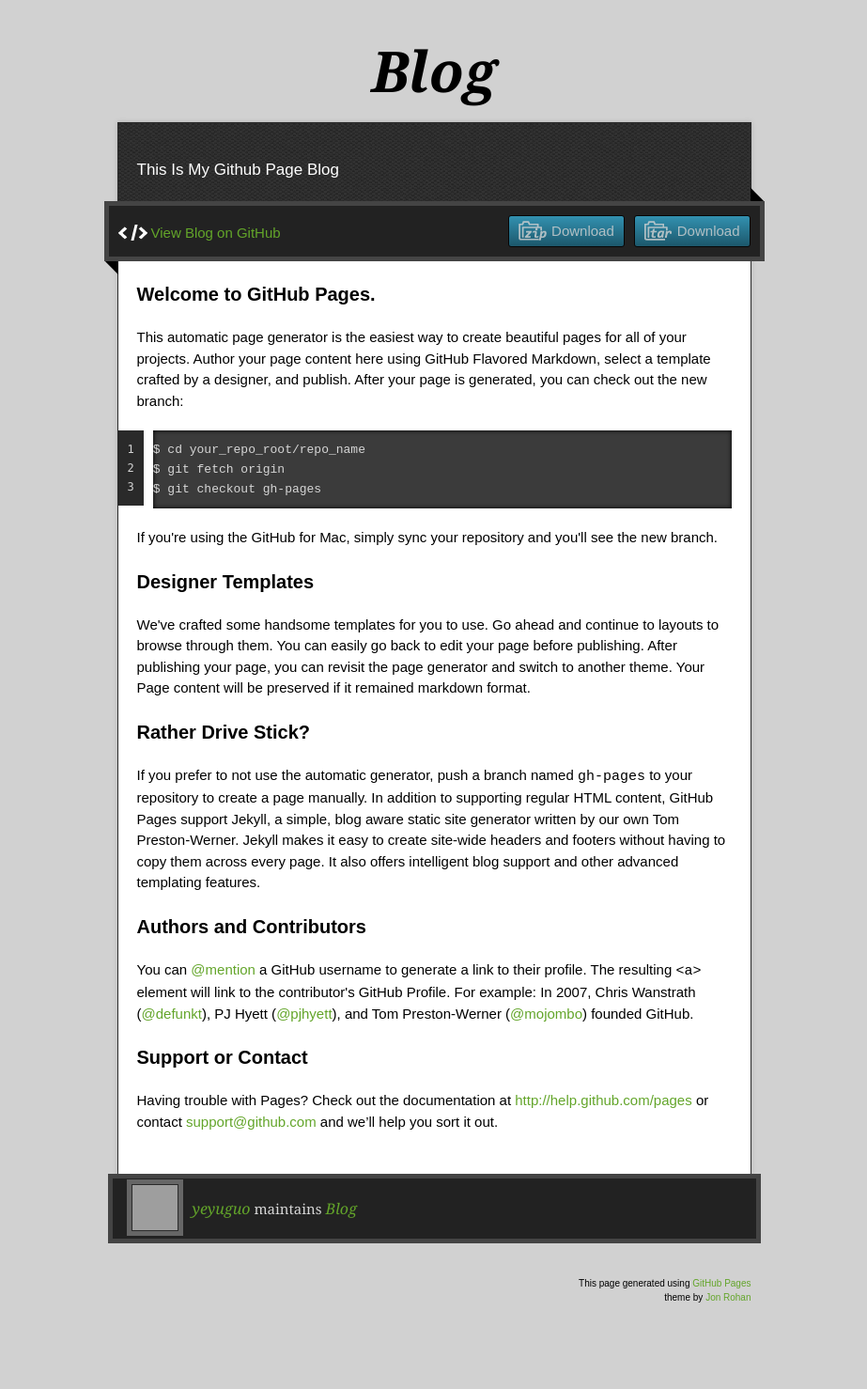
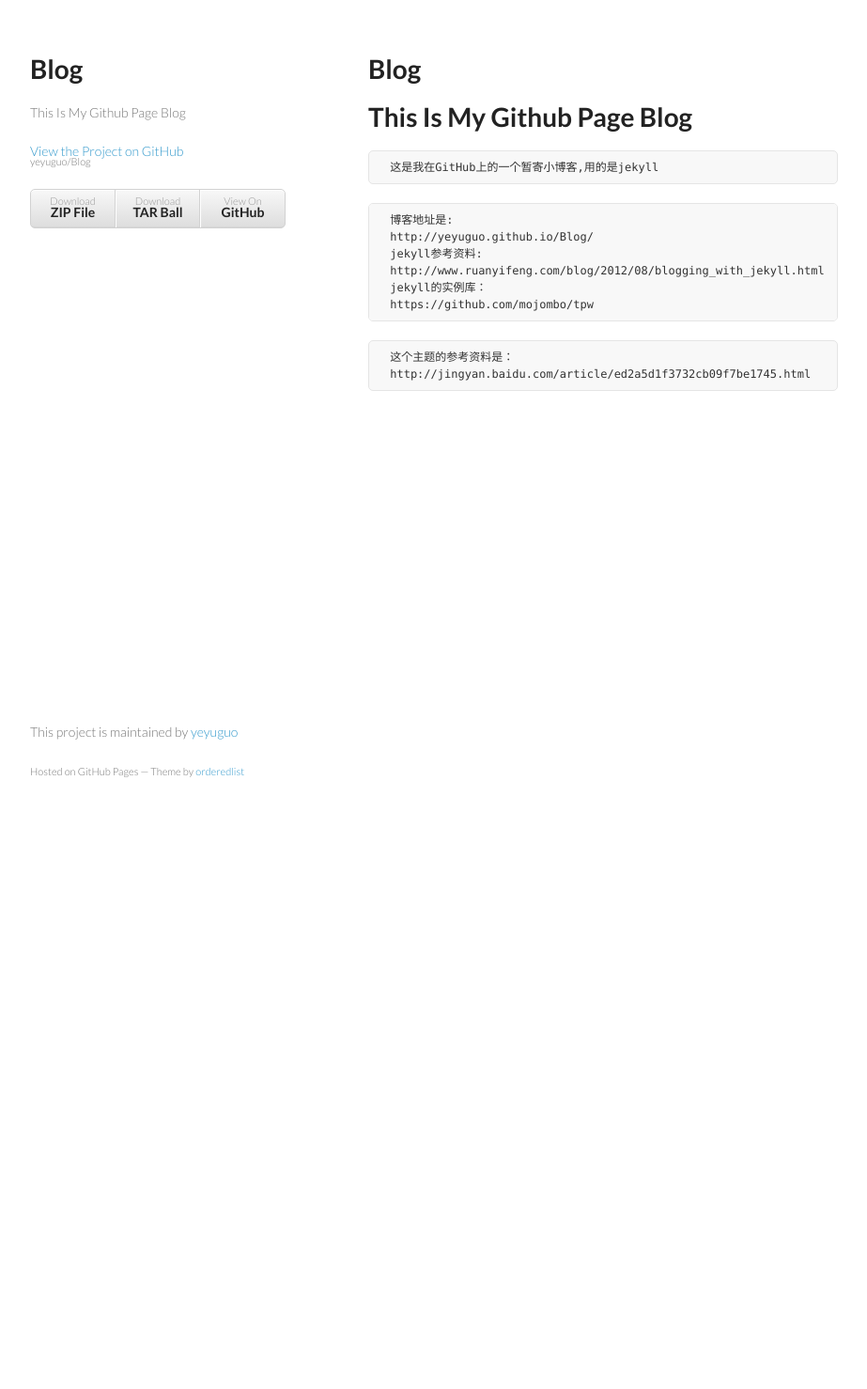
Before and after one commit to yeyuguo/Blog, a Jekyll site: the page index.html, which Jekyll copies as it is, in a window 1280 px wide. Shown: the whole page at 94% size, without its empty margins (178-1101 px from the left). Built offline with Jekyll 4.4.1, drawn with Linux system fonts in a browser that asks for light colours; nearby versions of some CDN libraries; after the commit the page ends 900 px from its top, so only the background shows below that; grey boxes are pictures that could not be loaded.

Commit message:
Create gh-pages branch via GitHub

```diff
--- a/index.html
+++ b/index.html
@@ -1,92 +1,66 @@
 <!doctype html>
-<!-- The Time Machine GitHub pages theme was designed and developed by Jon Rohan, on Feb 7, 2012. -->
-<!-- Follow him for fun. http://twitter.com/jonrohan. Tail his code on http://github.com/jonrohan -->
 <html>
   <head>
     <meta charset="utf-8">
-  <meta http-equiv="X-UA-Compatible" content="IE=edge,chrome=1">
+    <meta http-equiv="X-UA-Compatible" content="chrome=1">
+    <title>Blog by yeyuguo</title>
 
-  <link rel="stylesheet" href="stylesheets/stylesheet.css" media="screen">
+    <link rel="stylesheet" href="stylesheets/styles.css">
     <link rel="stylesheet" href="stylesheets/pygment_trac.css">
-  <script type="text/javascript" src="https://ajax.googleapis.com/ajax/libs/jquery/1.7.1/jquery.min.js"></script>
-  <script type="text/javascript" src="javascripts/script.js"></script>
-
-  <title>Blog</title>
-  <meta name="description" content="This Is My Github Page Blog">
-
-  <meta name="viewport" content="width=device-width,initial-scale=1">
-
+    <meta name="viewport" content="width=device-width, initial-scale=1, user-scalable=no">
+    <!--[if lt IE 9]>
+    <script src="//html5shiv.googlecode.com/svn/trunk/html5.js"></script>
+    <![endif]-->
   </head>
-
   <body>
-
     <div class="wrapper">
       <header>
-      <h1 class="title">Blog</h1>
+        <h1>Blog</h1>
+        <p>This Is My Github Page Blog</p>
+
+        <p class="view"><a href="https://github.com/yeyuguo/Blog">View the Project on GitHub <small>yeyuguo/Blog</small></a></p>
+
+
+        <ul>
+          <li><a href="https://github.com/yeyuguo/Blog/zipball/master">Download <strong>ZIP File</strong></a></li>
+          <li><a href="https://github.com/yeyuguo/Blog/tarball/master">Download <strong>TAR Ball</strong></a></li>
+          <li><a href="https://github.com/yeyuguo/Blog">View On <strong>GitHub</strong></a></li>
+        </ul>
       </header>
-    <div id="container">
-      <p class="tagline">This Is My Github Page Blog</p>
-      <div id="main" role="main">
-        <div class="download-bar">
-        <div class="inner">
-          <a href="https://github.com/yeyuguo/Blog/tarball/master" class="download-button tar"><span>Download</span></a>
-          <a href="https://github.com/yeyuguo/Blog/zipball/master" class="download-button zip"><span>Download</span></a>
-          <a href="https://github.com/yeyuguo/Blog" class="code">View Blog on GitHub</a>
-        </div>
-        <span class="blc"></span><span class="trc"></span>
-        </div>
-        <article class="markdown-body">
-          <h3>
-<a name="welcome-to-github-pages" class="anchor" href="#welcome-to-github-pages"><span class="octicon octicon-link"></span></a>Welcome to GitHub Pages.</h3>
+      <section>
+        <h1>
+<a name="blog" class="anchor" href="#blog"><span class="octicon octicon-link"></span></a>Blog</h1>
 
-<p>This automatic page generator is the easiest way to create beautiful pages for all of your projects. Author your page content here using GitHub Flavored Markdown, select a template crafted by a designer, and publish. After your page is generated, you can check out the new branch:</p>
+<h1></h1>
 
-<pre><code>$ cd your_repo_root/repo_name
-$ git fetch origin
-$ git checkout gh-pages
+<h1>
+<a name="this-is-my-github-page-blog" class="anchor" href="#this-is-my-github-page-blog"><span class="octicon octicon-link"></span></a>This Is My Github Page Blog</h1>
+
+<pre><code> 这是我在GitHub上的一个暂寄小博客,用的是jekyll
 </code></pre>
 
-<p>If you're using the GitHub for Mac, simply sync your repository and you'll see the new branch.</p>
+<h1></h1>
 
-<h3>
-<a name="designer-templates" class="anchor" href="#designer-templates"><span class="octicon octicon-link"></span></a>Designer Templates</h3>
+<pre><code> 博客地址是:
+ http://yeyuguo.github.io/Blog/
+ jekyll参考资料:
+ http://www.ruanyifeng.com/blog/2012/08/blogging_with_jekyll.html
+ jekyll的实例库：
+ https://github.com/mojombo/tpw
+</code></pre>
 
-<p>We've crafted some handsome templates for you to use. Go ahead and continue to layouts to browse through them. You can easily go back to edit your page before publishing. After publishing your page, you can revisit the page generator and switch to another theme. Your Page content will be preserved if it remained markdown format.</p>
+<h1></h1>
 
-<h3>
-<a name="rather-drive-stick" class="anchor" href="#rather-drive-stick"><span class="octicon octicon-link"></span></a>Rather Drive Stick?</h3>
-
-<p>If you prefer to not use the automatic generator, push a branch named <code>gh-pages</code> to your repository to create a page manually. In addition to supporting regular HTML content, GitHub Pages support Jekyll, a simple, blog aware static site generator written by our own Tom Preston-Werner. Jekyll makes it easy to create site-wide headers and footers without having to copy them across every page. It also offers intelligent blog support and other advanced templating features.</p>
-
-<h3>
-<a name="authors-and-contributors" class="anchor" href="#authors-and-contributors"><span class="octicon octicon-link"></span></a>Authors and Contributors</h3>
-
-<p>You can <a href="https://github.com/blog/821" class="user-mention">@mention</a> a GitHub username to generate a link to their profile. The resulting <code>&lt;a&gt;</code> element will link to the contributor's GitHub Profile. For example: In 2007, Chris Wanstrath (<a href="https://github.com/defunkt" class="user-mention">@defunkt</a>), PJ Hyett (<a href="https://github.com/pjhyett" class="user-mention">@pjhyett</a>), and Tom Preston-Werner (<a href="https://github.com/mojombo" class="user-mention">@mojombo</a>) founded GitHub.</p>
-
-<h3>
-<a name="support-or-contact" class="anchor" href="#support-or-contact"><span class="octicon octicon-link"></span></a>Support or Contact</h3>
-
-<p>Having trouble with Pages? Check out the documentation at <a href="http://help.github.com/pages">http://help.github.com/pages</a> or contact <a href="mailto:support@github.com">support@github.com</a> and we’ll help you sort it out.</p>
-        </article>
-      </div>
-    </div>
+<pre><code> 这个主题的参考资料是：
+ http://jingyan.baidu.com/article/ed2a5d1f3732cb09f7be1745.html
+</code></pre>
+      </section>
       <footer>
-      <div class="owner">
-      <p><a href="https://github.com/yeyuguo" class="avatar"><img src="https://avatars3.githubusercontent.com/u/8602918?v=2&amp;s=60" width="48" height="48"></a> <a href="https://github.com/yeyuguo">yeyuguo</a> maintains <a href="https://github.com/yeyuguo/Blog">Blog</a></p>
-
-
-      </div>
-      <div class="creds">
-        <small>This page generated using <a href="http://pages.github.com/">GitHub Pages</a><br>theme by <a href="https://twitter.com/jonrohan/">Jon Rohan</a></small>
-      </div>
+        <p>This project is maintained by <a href="https://github.com/yeyuguo">yeyuguo</a></p>
+        <p><small>Hosted on GitHub Pages &mdash; Theme by <a href="https://github.com/orderedlist">orderedlist</a></small></p>
       </footer>
     </div>
-  <div class="current-section">
-    <a href="#top">Scroll to top</a>
-    <a href="https://github.com/yeyuguo/Blog/tarball/master" class="tar">tar</a><a href="https://github.com/yeyuguo/Blog/zipball/master" class="zip">zip</a><a href="" class="code">source code</a>
-    <p class="name"></p>
-  </div>
-
+    <script src="javascripts/scale.fix.js"></script>
 
   </body>
 </html>
--- /dev/null
+++ b/javascripts/scale.fix.js
@@ -0,0 +1,17 @@
+var metas = document.getElementsByTagName('meta');
+var i;
+if (navigator.userAgent.match(/iPhone/i)) {
+  for (i=0; i<metas.length; i++) {
+    if (metas[i].name == "viewport") {
+      metas[i].content = "width=device-width, minimum-scale=1.0, maximum-scale=1.0";
+    }
+  }
+  document.addEventListener("gesturestart", gestureStart, false);
+}
+function gestureStart() {
+  for (i=0; i<metas.length; i++) {
+    if (metas[i].name == "viewport") {
+      metas[i].content = "width=device-width, minimum-scale=0.25, maximum-scale=1.6";
+    }
+  }
+}
--- /dev/null
+++ b/stylesheets/styles.css
@@ -0,0 +1,255 @@
+@import url(https://fonts.googleapis.com/css?family=Lato:300italic,700italic,300,700);
+
+body {
+  padding:50px;
+  font:14px/1.5 Lato, "Helvetica Neue", Helvetica, Arial, sans-serif;
+  color:#777;
+  font-weight:300;
+}
+
+h1, h2, h3, h4, h5, h6 {
+  color:#222;
+  margin:0 0 20px;
+}
+
+p, ul, ol, table, pre, dl {
+  margin:0 0 20px;
+}
+
+h1, h2, h3 {
+  line-height:1.1;
+}
+
+h1 {
+  font-size:28px;
+}
+
+h2 {
+  color:#393939;
+}
+
+h3, h4, h5, h6 {
+  color:#494949;
+}
+
+a {
+  color:#39c;
+  font-weight:400;
+  text-decoration:none;
+}
+
+a small {
+  font-size:11px;
+  color:#777;
+  margin-top:-0.6em;
+  display:block;
+}
+
+.wrapper {
+  width:860px;
+  margin:0 auto;
+}
+
+blockquote {
+  border-left:1px solid #e5e5e5;
+  margin:0;
+  padding:0 0 0 20px;
+  font-style:italic;
+}
+
+code, pre {
+  font-family:Monaco, Bitstream Vera Sans Mono, Lucida Console, Terminal;
+  color:#333;
+  font-size:12px;
+}
+
+pre {
+  padding:8px 15px;
+  background: #f8f8f8;
+  border-radius:5px;
+  border:1px solid #e5e5e5;
+  overflow-x: auto;
+}
+
+table {
+  width:100%;
+  border-collapse:collapse;
+}
+
+th, td {
+  text-align:left;
+  padding:5px 10px;
+  border-bottom:1px solid #e5e5e5;
+}
+
+dt {
+  color:#444;
+  font-weight:700;
+}
+
+th {
+  color:#444;
+}
+
+img {
+  max-width:100%;
+}
+
+header {
+  width:270px;
+  float:left;
+  position:fixed;
+}
+
+header ul {
+  list-style:none;
+  height:40px;
+
+  padding:0;
+
+  background: #eee;
+  background: -moz-linear-gradient(top, #f8f8f8 0%, #dddddd 100%);
+  background: -webkit-gradient(linear, left top, left bottom, color-stop(0%,#f8f8f8), color-stop(100%,#dddddd));
+  background: -webkit-linear-gradient(top, #f8f8f8 0%,#dddddd 100%);
+  background: -o-linear-gradient(top, #f8f8f8 0%,#dddddd 100%);
+  background: -ms-linear-gradient(top, #f8f8f8 0%,#dddddd 100%);
+  background: linear-gradient(top, #f8f8f8 0%,#dddddd 100%);
+
+  border-radius:5px;
+  border:1px solid #d2d2d2;
+  box-shadow:inset #fff 0 1px 0, inset rgba(0,0,0,0.03) 0 -1px 0;
+  width:270px;
+}
+
+header li {
+  width:89px;
+  float:left;
+  border-right:1px solid #d2d2d2;
+  height:40px;
+}
+
+header ul a {
+  line-height:1;
+  font-size:11px;
+  color:#999;
+  display:block;
+  text-align:center;
+  padding-top:6px;
+  height:40px;
+}
+
+strong {
+  color:#222;
+  font-weight:700;
+}
+
+header ul li + li {
+  width:88px;
+  border-left:1px solid #fff;
+}
+
+header ul li + li + li {
+  border-right:none;
+  width:89px;
+}
+
+header ul a strong {
+  font-size:14px;
+  display:block;
+  color:#222;
+}
+
+section {
+  width:500px;
+  float:right;
+  padding-bottom:50px;
+}
+
+small {
+  font-size:11px;
+}
+
+hr {
+  border:0;
+  background:#e5e5e5;
+  height:1px;
+  margin:0 0 20px;
+}
+
+footer {
+  width:270px;
+  float:left;
+  position:fixed;
+  bottom:50px;
+}
+
+@media print, screen and (max-width: 960px) {
+
+  div.wrapper {
+    width:auto;
+    margin:0;
+  }
+
+  header, section, footer {
+    float:none;
+    position:static;
+    width:auto;
+  }
+
+  header {
+    padding-right:320px;
+  }
+
+  section {
+    border:1px solid #e5e5e5;
+    border-width:1px 0;
+    padding:20px 0;
+    margin:0 0 20px;
+  }
+
+  header a small {
+    display:inline;
+  }
+
+  header ul {
+    position:absolute;
+    right:50px;
+    top:52px;
+  }
+}
+
+@media print, screen and (max-width: 720px) {
+  body {
+    word-wrap:break-word;
+  }
+
+  header {
+    padding:0;
+  }
+
+  header ul, header p.view {
+    position:static;
+  }
+
+  pre, code {
+    word-wrap:normal;
+  }
+}
+
+@media print, screen and (max-width: 480px) {
+  body {
+    padding:15px;
+  }
+
+  header ul {
+    display:none;
+  }
+}
+
+@media print {
+  body {
+    padding:0.4in;
+    font-size:12pt;
+    color:#444;
+  }
+}
```
Also changed, not shown: params.json (+1 -1 lines). Lines whose indentation alone changed are shown as unchanged.
